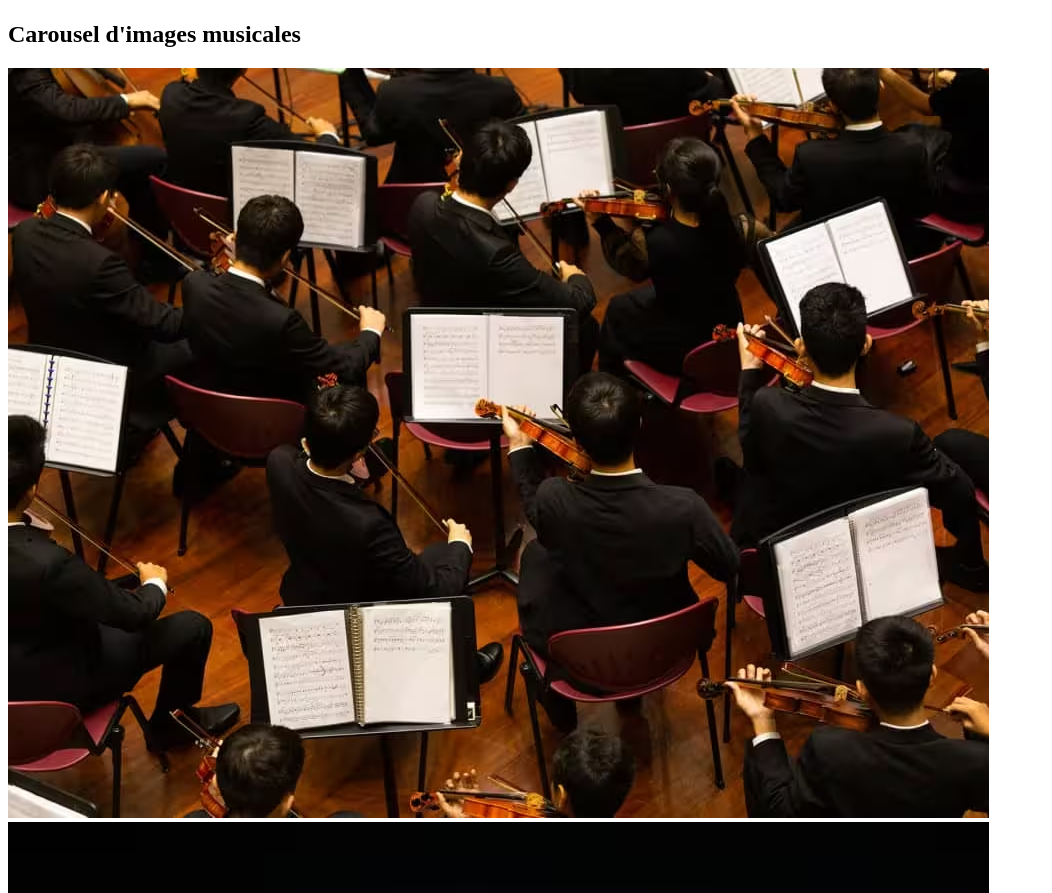
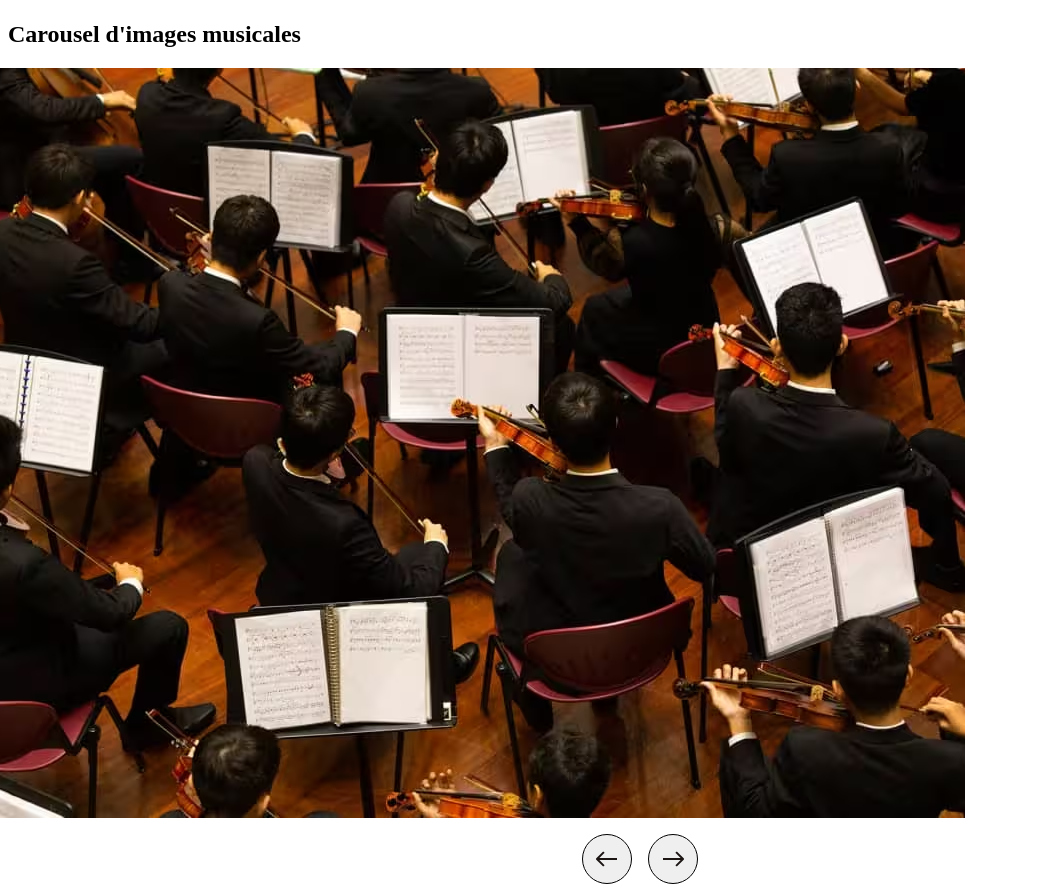
Before and after one commit to MMI-NFC-2026/sae105-r112-tp3-michel-heloise, a plain HTML site: page index.html in a window 1280 px wide. Shown: the part 59-952 px from the top of the page, without its empty margins (0-1052 px from the left). Drawn offline with Linux system fonts and the light colour scheme.

Commit message:
Modification

```diff
--- a/src/css/components/carousel.css
+++ b/src/css/components/carousel.css
@@ -55,3 +55,49 @@ Les margin négatifs à gauche et à droite corresponde à l'éespace entre le n
 .carousel__item img {
   /* Affiche l'image comme un bloc - https://developer.mozilla.org/fr/docs/Web/CSS/display */
 }
+
+
+.carousel__controls {
+  display: flex;
+  gap: 16px;
+  align-items: center;
+  justify-content: center;
+  margin: 16px 0;
+}
+
+.carousel__button {
+  width: 50px;
+  height: 50px;
+  display: flex;
+  align-items: center;
+  justify-content: center;
+  border: 1px solid;
+  border-radius: 50%;
+}
+
+
+.carousel__button--prev {
+  transform: rotate(180deg);
+}
+
+
+.carousel__container {
+  display: flex;
+  gap: 16px;
+  overflow: scroll;
+  margin-left: -24px;
+  margin-right: -24px;
+  scroll-snap-type: x mandatory;
+}
+
+
+.carousel__item {
+  flex: 1 0 100% ;
+  scroll-snap-align: center;
+
+}
+
+.carousel__item img {
+  display: block;
+
+}
--- a/src/js/script.js
+++ b/src/js/script.js
@@ -1,2 +1,22 @@
 // *** CAROUSEL ***
 // TODO
+
+const carousel = document.querySelector(".carousel__container");;
+const prevButton = document.querySelector(".carousel__button--prev");
+const nextButton = document.querySelector(".carousel__button--next");
+const premierItem = document.querySelector(".carousel__item");
+const scrollAmount = premierItem.clientWidth;
+
+
+// Largeur de défilement d’un item
+if (carousel) {
+  // Scroll au clic sur le bouton précédent
+  prevButton.addEventListener("click", (evt) => {
+    carousel.scrollBy({ left: - scrollAmount, behavior: "smooth" });
+  });
+
+  // Scroll au clic sur le bouton suivant
+  nextButton.addEventListener("click", (evt) => {
+    carousel.scrollBy({ left: scrollAmount, behavior: "smooth" });;
+  });
+}
```
